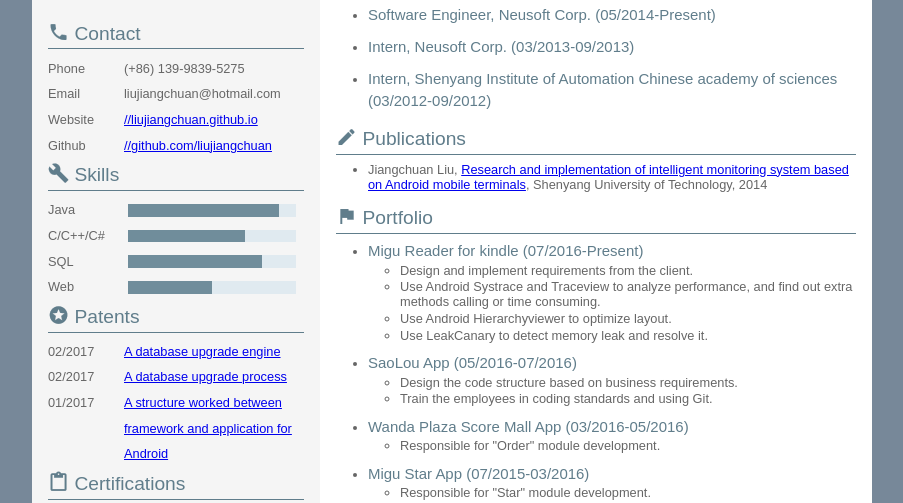
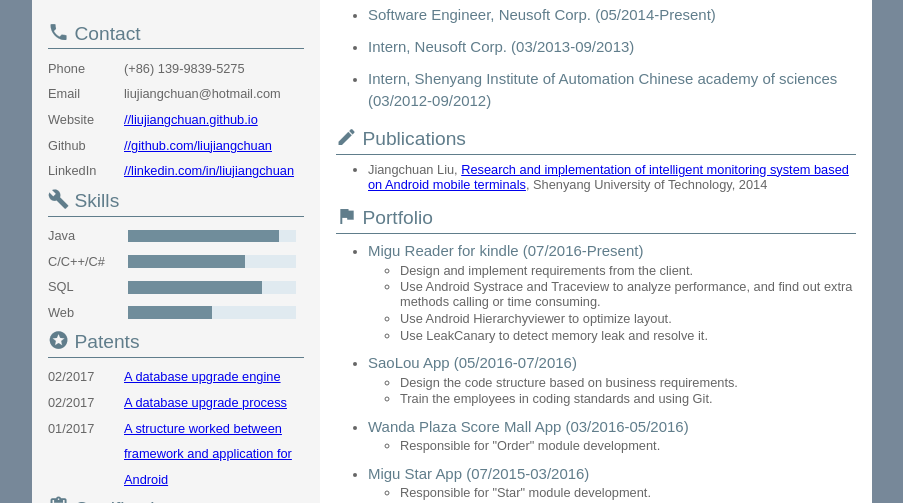
Before and after one commit to liujiangchuan/liujiangchuan.github.com, a plain HTML site: page index.html in a window 1280 px wide. Shown: the part 225-728 px from the top of the page, without its empty margins (188-1091 px from the left). Drawn offline with Linux system fonts and the light colour scheme.

Commit message:
Add LinkedIn

```diff
--- a/index.html
+++ b/index.html
@@ -27,6 +27,8 @@
                         <label class="left-label">Website</label><span class="label-value"><a href="https://liujiangchuan.github.io/">//liujiangchuan.github.io</a></span></li>
                     <li>
                         <label class="left-label">Github</label><span class="label-value"><a href="https://github.com/liujiangchuan">//github.com/liujiangchuan</a></span></li>
+					<li>
+                        <label class="left-label">LinkedIn</label><span class="label-value"><a href="http://www.linkedin.com/in/liujiangchuan/">//linkedin.com/in/liujiangchuan</a></span></li>
                 </ul>
             </div>
             <div class="info-unit">
```
